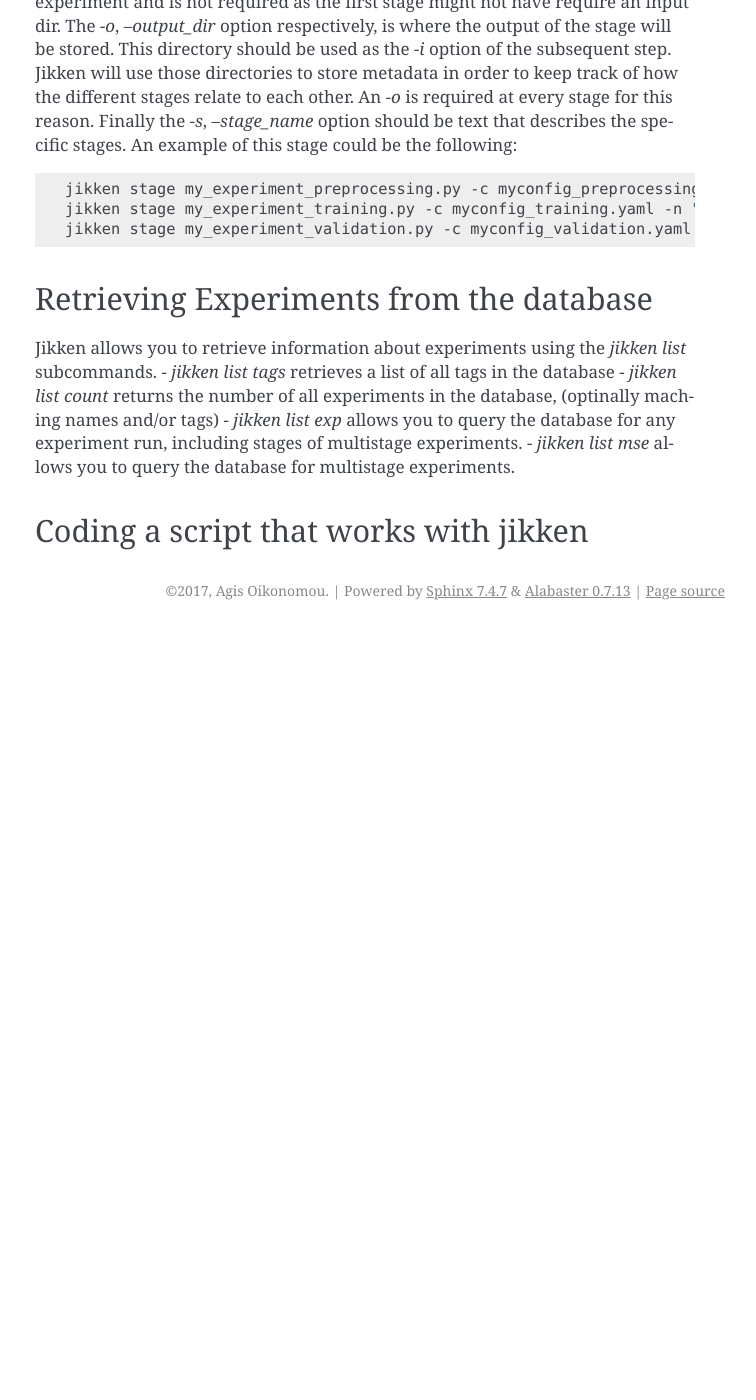
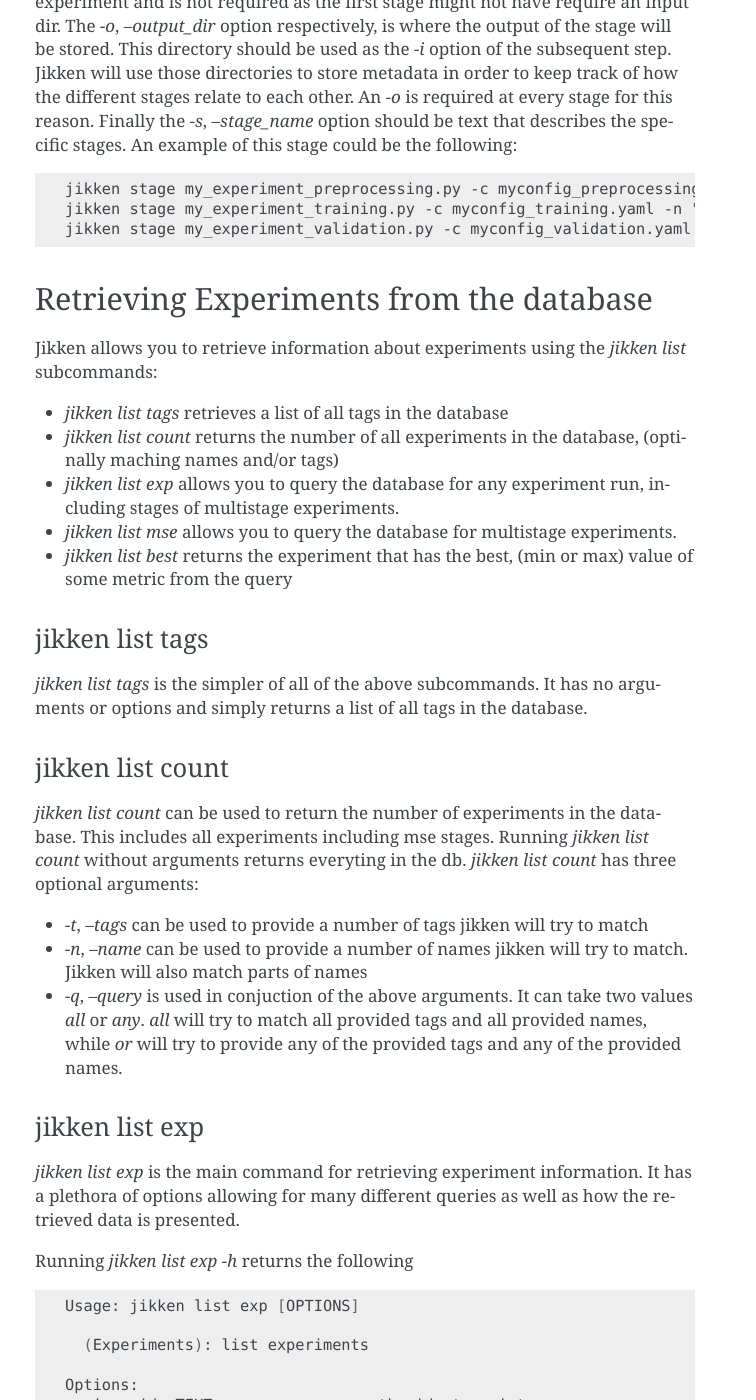
Before and after one commit to outcastofmusic/jikken, a Sphinx documentation site: the page built from docs/usage.rst, in a window 1280 px wide and 1400 px high, scrolled down 4056 px. Shown: the whole window, without its empty margins (385-1141 px from the left). Built offline with Sphinx 7.4.7, drawn with Linux system fonts in a browser that asks for light colours; before the commit the page ends 4686 px from its top, so only the background shows below that; some of the changed text lies outside the part shown.

Commit message:
added documentation for list

```diff
--- a/docs/usage.rst
+++ b/docs/usage.rst
@@ -187,13 +187,72 @@
 Retrieving Experiments from the database
 -----------------------------------------
 
-Jikken allows you to retrieve information about experiments using the `jikken list` subcommands.
+Jikken allows you to retrieve information about experiments using the `jikken list` subcommands:
+
 - `jikken list tags` retrieves a list of all tags in the database
 - `jikken list count` returns the number of all experiments in the database, (optinally maching names  and/or tags)
 - `jikken list exp` allows you to query the database for any experiment run, including  stages of multistage experiments.
 - `jikken list mse` allows you to query the database for multistage experiments.
+- `jikken list best` returns the experiment that has the best, (min or max) value of some metric from the query
+
+
+jikken list tags
+^^^^^^^^^^^^^^^^
+
+`jikken list tags` is the simpler of all of the above subcommands. It has no arguments or options and simply returns a list of all tags in the database.
+
+jikken list count
+^^^^^^^^^^^^^^^^^^
+`jikken list count` can be used to return the number of experiments in the database. This includes all experiments including mse stages.
+Running `jikken list count` without arguments returns everyting in the db. `jikken list count` has three optional arguments:
+
+- `-t`, `--tags` can be used to provide a number of tags jikken will try to match
+- `-n`, `--name` can be used to provide a number of names jikken will try to match. Jikken will also match parts of names
+- `-q`, `--query` is used in conjuction of the above arguments. It can take two values `all` or `any`. `all` will try to match all provided tags and all provided names, while `or` will try to provide any of the provided tags and any of the provided names.
+
+jikken list exp
+^^^^^^^^^^^^^^^^^^
+
+`jikken list exp` is the main command for retrieving experiment information. It has a plethora of options allowing for many different queries as well as how the retrieved data is presented.
+
+Running `jikken list exp -h` returns the following
+
+.. code-block:: bash
+
+        Usage: jikken list exp [OPTIONS]
+
+          (Experiments): list experiments
+
+        Options:
+          -i, --ids TEXT                  the ids to print
+          -t, --tags TEXT                 the tags that need to be matched
+          -n, --names TEXT                experiment names that need to be matched
+          -s, --schema TEXT               hash that matches experiment schema hash
+          --status [running|error|interrupted|completed]
+                                          status of the experiment
+          -p, --param_schema TEXT         hash that matches the experiment schema with
+                                          parameters hash
+          -q, --query [all|any]           the type of query ot be used (all|any)
+          --stdout / --no-stdout          print the stdout of the experiments listed
+          --stderr / --no-stderr          print the stderr of the experiments listed
+          --var / --no-var                print the configuration variables of the
+                                          experiments listed
+          --git / --no-git                print git information of the experiments
+                                          listed
+          --monitored / --no-monitored    print monitored variables of the experiments
+                                          listed
+          -h, --help                      Show this message and exit.
+
+
+Firstly `-t`, `-n`, `-q` hvae the same behaviour as in `jikken list count`.
 
 
 
+jikken list best
+^^^^^^^^^^^^^^^^^^
+
+jikken list mse
+^^^^^^^^^^^^^^^^^^
+
 Coding a script that works  with jikken
 ----------------------------------------
```
Also changed, not shown: 2 other files.
